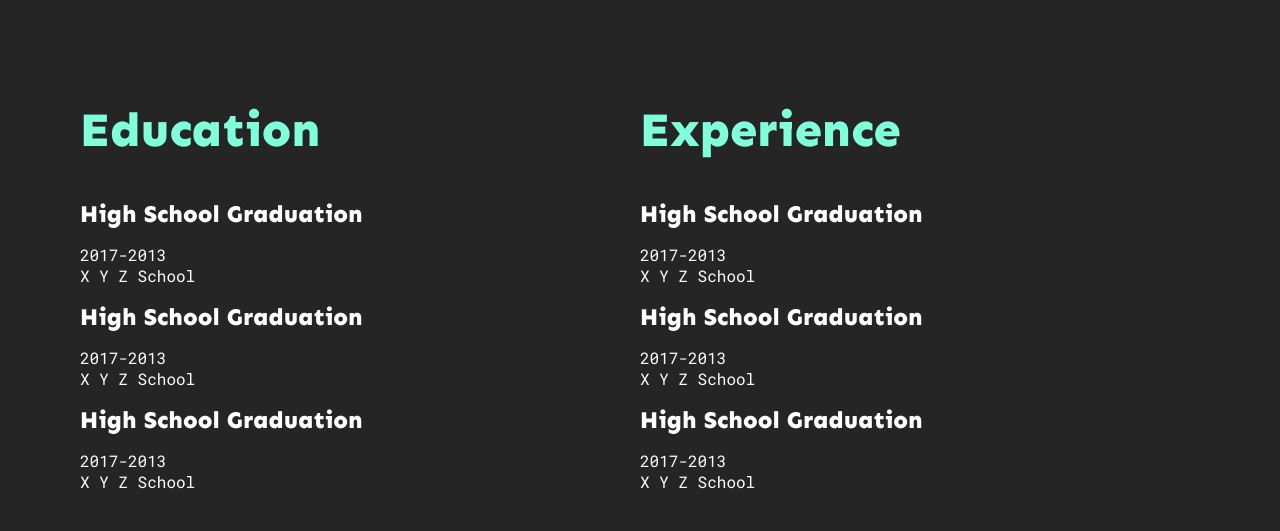
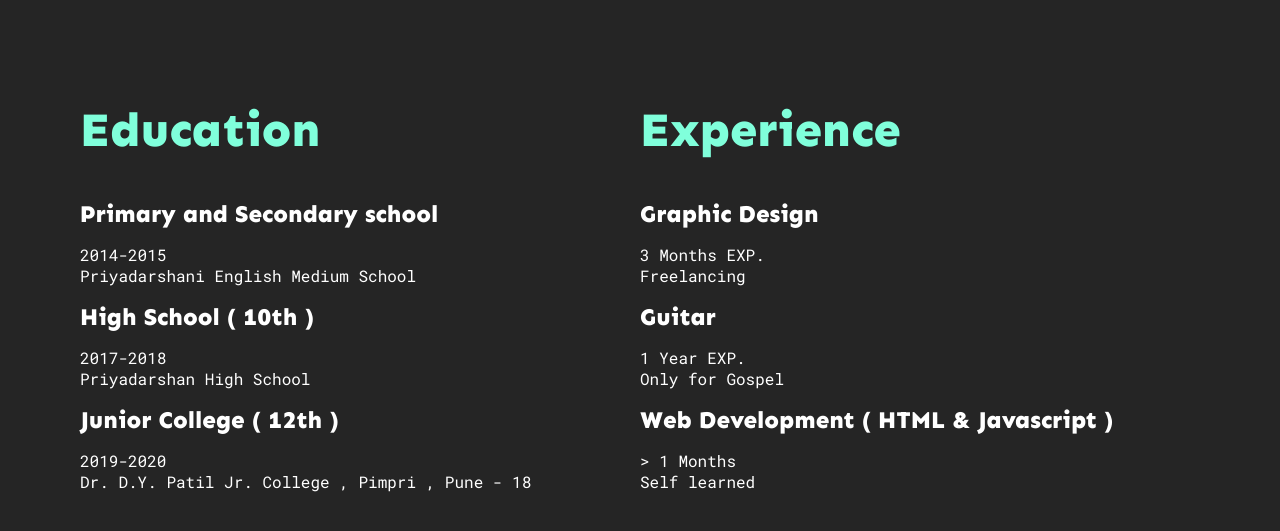
Before and after one commit to Samuelwarang/Portfolio-101, a plain HTML site: page index.html in a window 1280 px wide. Shown: the part 669-1200 px from the top of the page. Drawn offline with Linux system fonts and the light colour scheme.

Commit message:
update personal data and debugging

```diff
--- a/index.html
+++ b/index.html
@@ -1,5 +1,5 @@
 /<!DOCTYPE html>
-<  html lang="en">
+< html lang="en">
 <head>
     <meta charset="UTF-8">
     <meta name="viewport" content="width=device-width, initial-scale=1.0">
@@ -35,35 +35,35 @@
                 </h2>
                 <div class="details">
                     <h3>
-                        High School Graduation
+                      Primary and Secondary school
                     </h3>
                     <p class="deets">
-                        2017-2013
+                        2014-2015
                     </p>
                     <p class="deets">
-                        X Y Z School
+                        Priyadarshani English Medium School
                     </p>
                 </div>
                 <div class="details">
                     <h3>
-                        High School Graduation
+                        High School ( 10th )
                     </h3>
                     <p class="deets">
-                        2017-2013
+                        2017-2018
                     </p>
                     <p class="deets">
-                        X Y Z School
+                        Priyadarshan High School
                     </p>
                 </div>
                 <div class="details">
                     <h3>
-                        High School Graduation
+                        Junior College ( 12th )
                     </h3>
                     <p class="deets">
-                        2017-2013
+                        2019-2020
                     </p>
                     <p class="deets">
-                        X Y Z School
+                        Dr. D.Y. Patil Jr. College , Pimpri , Pune - 18
                     </p>
                 </div>
             </div>
@@ -73,35 +73,35 @@
                 </h2>
                 <div class="details">
                     <h3>
-                        High School Graduation
+                        Graphic Design
                     </h3>
                     <p class="deets">
-                        2017-2013
+                        3 Months EXP.
                     </p>
                     <p class="deets">
-                        X Y Z School
+                        Freelancing
                     </p>
                 </div>
                 <div class="details">
                     <h3>
-                        High School Graduation
+                        Guitar
                     </h3>
                     <p class="deets">
-                        2017-2013
+                        1 Year EXP.
                     </p>
                     <p class="deets">
-                        X Y Z School
+                        Only for Gospel
                     </p>
                 </div>
                 <div class="details">
                     <h3>
-                        High School Graduation
+                        Web Development ( HTML & Javascript )
                     </h3>
                     <p class="deets">
-                        2017-2013
+                        > 1 Months
                     </p>
                     <p class="deets">
-                        X Y Z School
+                        Self learned
                     </p>
                 </div>
             </div>
```
